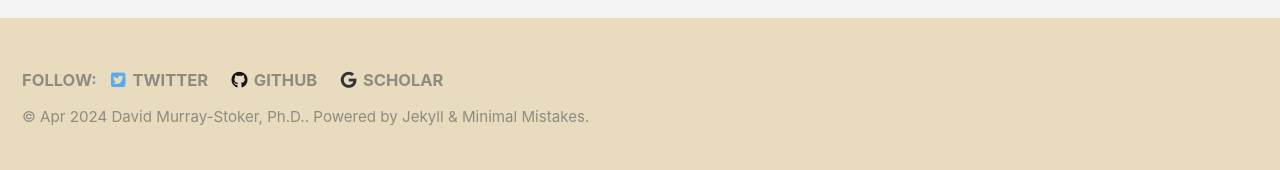
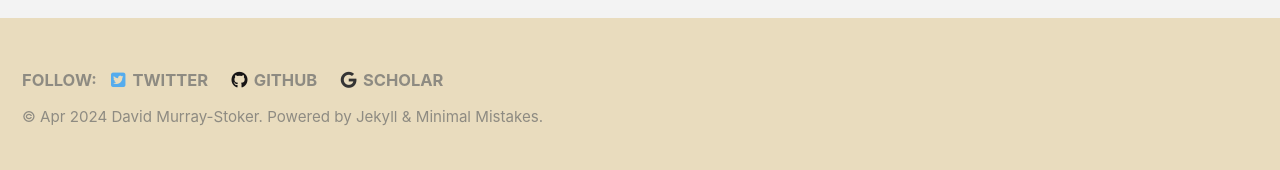
Before and after one commit to dmurraystoker/dmurraystoker.github.io, a Jekyll site: the page built from _pages/landing.md, in a window 1280 px wide. Shown: the part 1023-1193 px from the top of the page. Built offline with Jekyll 4.4.1, drawn with Linux system fonts in a browser that asks for light colours; cached includes are drawn as plain includes; nearby versions of some CDN libraries.

```diff
--- a/_config.yml
+++ b/_config.yml
@@ -12,7 +12,7 @@ locale                   : "en-US"
 title                    : "David Murray-Stoker"
 title_separator          : "|"
 subtitle                 : # site tagline that appears below site title in masthead
-name                     : "David Murray-Stoker, Ph.D."
+name                     : "David Murray-Stoker"
 description              : "Community & Evolutionary Ecology"
 url                      : https://dmurraystoker.github.io
 # baseurl                  : /landing
```
